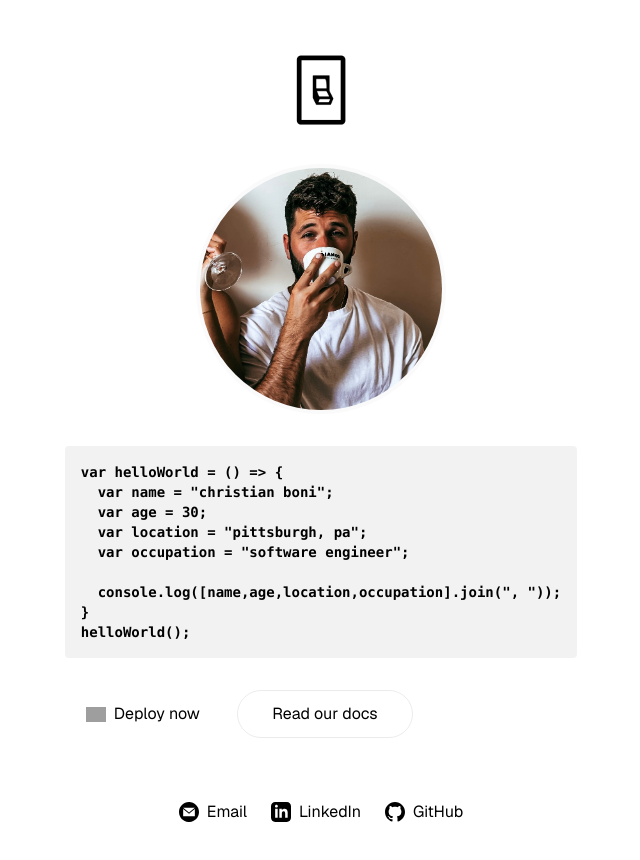
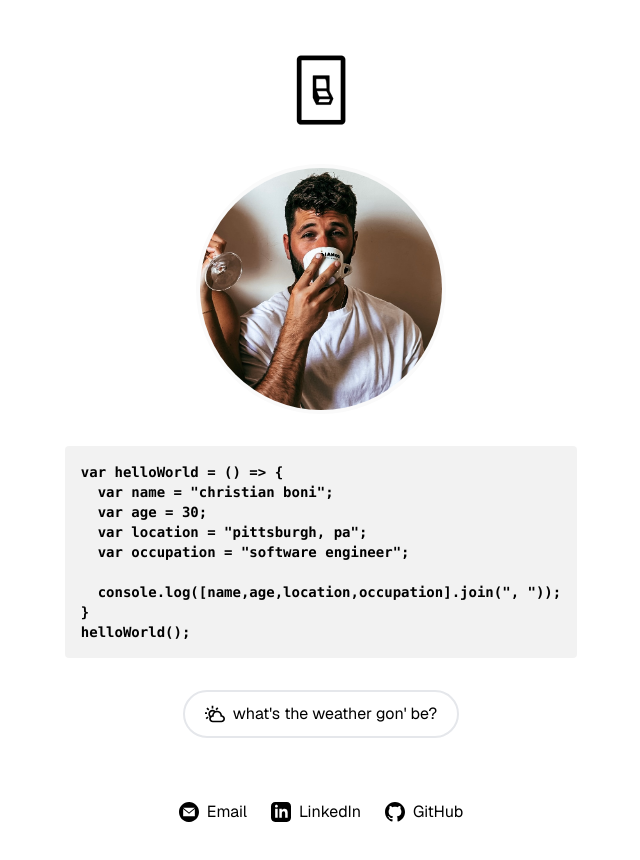
Before and after one commit to thisbechristian/website, a Next.js app: page / in a window 1280 px wide. Shown: the top 860 px of the page, without its empty margins (319-959 px from the left). Built offline with nearby package versions, Linux system fonts and the light colour scheme; grey boxes are pictures that could not be loaded.

Commit message:
adding weather forecast feature

```diff
--- a/src/app/page.tsx
+++ b/src/app/page.tsx
@@ -1,12 +1,13 @@
 import Image from "next/image";
 import ThemeToggle from "@/components/theme-toggle";
+import WhatsTheWeather from "@/components/whats-the-weather";
 
 const dob = new Date(1994, 4, 1, 0, 0, 0, 0).getTime();
 const now = new Date().getTime();
 const age = Math.floor((now - dob) / (365 * 24 * 60 * 60 * 1000));
 
 const biography: string =
-`var helloWorld = () => {
+  `var helloWorld = () => {
   var name = "christian boni";
   var age = ${age};
   var location = "pittsburgh, pa";
@@ -38,31 +39,7 @@ export default function Home() {
           </code>
         </pre>
 
-        <div className="flex gap-4 items-center flex-col sm:flex-row">
-          <a
-            className="rounded-full border border-solid border-transparent transition-colors flex items-center justify-center bg-foreground text-background gap-2 hover:bg-[#383838] dark:hover:bg-[#ccc] text-sm sm:text-base h-10 sm:h-12 px-4 sm:px-5"
-            href="https://vercel.com/new?utm_source=create-next-app&utm_medium=appdir-template-tw&utm_campaign=create-next-app"
-            target="_blank"
-            rel="noopener noreferrer"
-          >
-            <Image
-              className="dark:invert"
-              src="/vercel.svg"
-              alt="Vercel logomark"
-              width={20}
-              height={20}
-            />
-            Deploy now
-          </a>
-          <a
-            className="rounded-full border border-solid border-black/[.08] dark:border-white/[.145] transition-colors flex items-center justify-center hover:bg-[#f2f2f2] dark:hover:bg-[#1a1a1a] hover:border-transparent text-sm sm:text-base h-10 sm:h-12 px-4 sm:px-5 sm:min-w-44"
-            href="https://nextjs.org/docs?utm_source=create-next-app&utm_medium=appdir-template-tw&utm_campaign=create-next-app"
-            target="_blank"
-            rel="noopener noreferrer"
-          >
-            Read our docs
-          </a>
-        </div>
+        <WhatsTheWeather />
       </main>
       <footer className="row-start-3 flex gap-6 flex-wrap items-center justify-center">
         <a
--- /dev/null
+++ b/src/components/whats-the-weather.tsx
@@ -0,0 +1,127 @@
+"use client"
+
+import Image from "next/image";
+import { useState, useEffect } from "react";
+
+interface Forecast {
+    temperature: string;
+    precipitation: string;
+}
+
+const getCurrentPosition = (options?: PositionOptions): Promise<GeolocationPosition> => {
+    return new Promise((resolve, reject) =>
+        navigator.geolocation.getCurrentPosition(resolve, reject, options)
+    );
+}
+
+const getLocation = async () => {
+    if (navigator.geolocation) {
+        try {
+            const position = await getCurrentPosition();
+            return position;
+        } catch (error: any) {
+            alert(error.message);
+        }
+    } else {
+        alert("Geolocation not supported");
+    }
+}
+
+const getForecast = async (latitude: number, longitude: number, temperature_unit: string = "fahrenheit") => {
+    const url: URL = new URL("https://api.open-meteo.com/v1/forecast");
+    const parameters: any = {
+        latitude,
+        longitude,
+        temperature_unit,
+        hourly: "temperature_2m,precipitation_probability",
+    }
+    Object.keys(parameters).forEach(key => url.searchParams.append(key, parameters[key]))
+    const response: Response = await fetch(url);
+    const data = await response.json();
+
+    const temperatureUnit = data.hourly_units.temperature_2m;
+    const precipitationUnit = data.hourly_units.precipitation_probability;
+
+    const currentTimeByTheHour: Date = new Date();
+    currentTimeByTheHour.setMinutes(0);
+    currentTimeByTheHour.setSeconds(0);
+    currentTimeByTheHour.setMilliseconds(0);
+
+    debugger
+    const currentTime: string = currentTimeByTheHour.toISOString().split(".")[0];
+    const index: number = data.hourly.time.findIndex((time: string) => ((time + ":00") === currentTime));
+    console.log(index);
+
+    const temperature: string = data.hourly.temperature_2m[index] + temperatureUnit;
+    const precipitation: string = data.hourly.precipitation_probability[index] + precipitationUnit;
+
+    return { temperature, precipitation };
+}
+
+export default function WhatsTheWeather() {
+    const [loading, setLoading] = useState<boolean>(false);
+    const [forecast, setForecast] = useState<Forecast | null>(null);
+    const [unit, setUnit] = useState<string>("fahrenheit");
+
+    const getWeatherForecast = async (unit: string) => {
+        try {
+            setLoading(true);
+            setForecast(null);
+            const location: GeolocationPosition | undefined = await getLocation();
+            if (location) {
+                const forecast: Forecast = await getForecast(location.coords.latitude, location.coords.longitude, unit);
+                setForecast(forecast);
+            }
+        } finally {
+            setLoading(false);
+        }
+    }
+
+    const onUnitChanged = (isCelsius: boolean) => {
+        const unit: string = isCelsius ? "fahrenheit" : "celsius";
+        setUnit(unit);
+        getWeatherForecast(unit);
+    }
+
+    return (
+        <div className="flex gap-4 self-center items-center flex-col">
+            {
+                (loading) ?
+                    <div role="status">
+                        <svg aria-hidden="true" className="inline w-8 h-8 text-gray-200 animate-spin dark:text-gray-600 fill-gray-600 dark:fill-gray-300" viewBox="0 0 100 101" fill="none" xmlns="http://www.w3.org/2000/svg">
+                            <path d="M100 50.5908C100 78.2051 77.6142 100.591 50 100.591C22.3858 100.591 0 78.2051 0 50.5908C0 22.9766 22.3858 0.59082 50 0.59082C77.6142 0.59082 100 22.9766 100 50.5908ZM9.08144 50.5908C9.08144 73.1895 27.4013 91.5094 50 91.5094C72.5987 91.5094 90.9186 73.1895 90.9186 50.5908C90.9186 27.9921 72.5987 9.67226 50 9.67226C27.4013 9.67226 9.08144 27.9921 9.08144 50.5908Z" fill="currentColor" />
+                            <path d="M93.9676 39.0409C96.393 38.4038 97.8624 35.9116 97.0079 33.5539C95.2932 28.8227 92.871 24.3692 89.8167 20.348C85.8452 15.1192 80.8826 10.7238 75.2124 7.41289C69.5422 4.10194 63.2754 1.94025 56.7698 1.05124C51.7666 0.367541 46.6976 0.446843 41.7345 1.27873C39.2613 1.69328 37.813 4.19778 38.4501 6.62326C39.0873 9.04874 41.5694 10.4717 44.0505 10.1071C47.8511 9.54855 51.7191 9.52689 55.5402 10.0491C60.8642 10.7766 65.9928 12.5457 70.6331 15.2552C75.2735 17.9648 79.3347 21.5619 82.5849 25.841C84.9175 28.9121 86.7997 32.2913 88.1811 35.8758C89.083 38.2158 91.5421 39.6781 93.9676 39.0409Z" fill="currentFill" />
+                        </svg>
+                        <span className="sr-only">Loading...</span>
+                    </div> :
+                    <span
+                        className="cursor-pointer rounded-full border border-2 border-solid border-zinc-250 dark:border-zinc-800 transition-colors flex items-center justify-center bg-foreground text-background gap-2 hover:bg-black/[.05] dark:hover:bg-white/[.06] text-sm sm:text-base h-10 sm:h-12 px-4 sm:px-5"
+                        onClick={() => getWeatherForecast(unit)}
+                    >
+                        <Image
+                            className="dark:invert"
+                            src="/weather.svg"
+                            alt="Weather"
+                            width={20}
+                            height={20}
+                        />
+                        what's the weather gon' be?
+                    </span>
+            }
+            {
+                (forecast) ?
+                    <ol className="list-disc">
+                        <li>
+                            <p
+                                className="cursor-pointer hover:underline hover:underline-offset-4" onClick={() => onUnitChanged(unit === "celsius")}
+                                title={`Change Units to ${unit === "celsius" ? "Fahrenheit" : "Celsius"}`}>
+                                Temperature: {forecast.temperature}
+                            </p>
+                        </li>
+                        <li>Precipitation: {forecast.precipitation}</li>
+                    </ol>
+                    : null
+            }
+        </div>
+    )
+}
```
Also changed, not shown: public/weather.svg (added).
